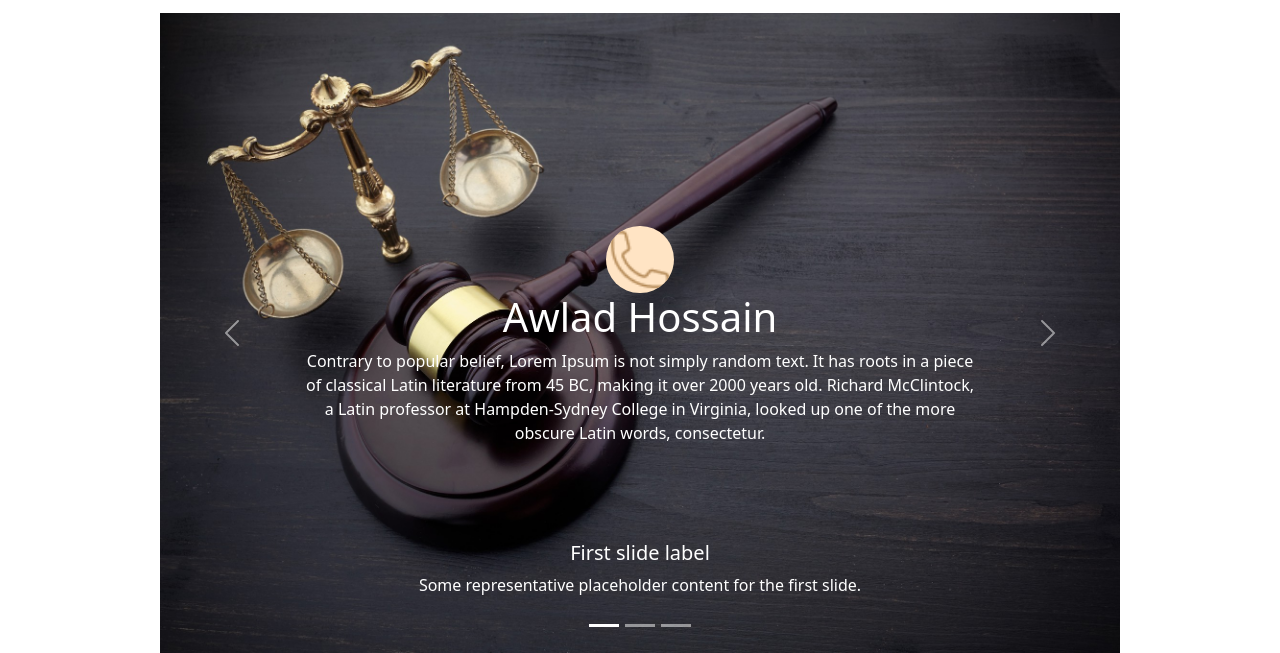
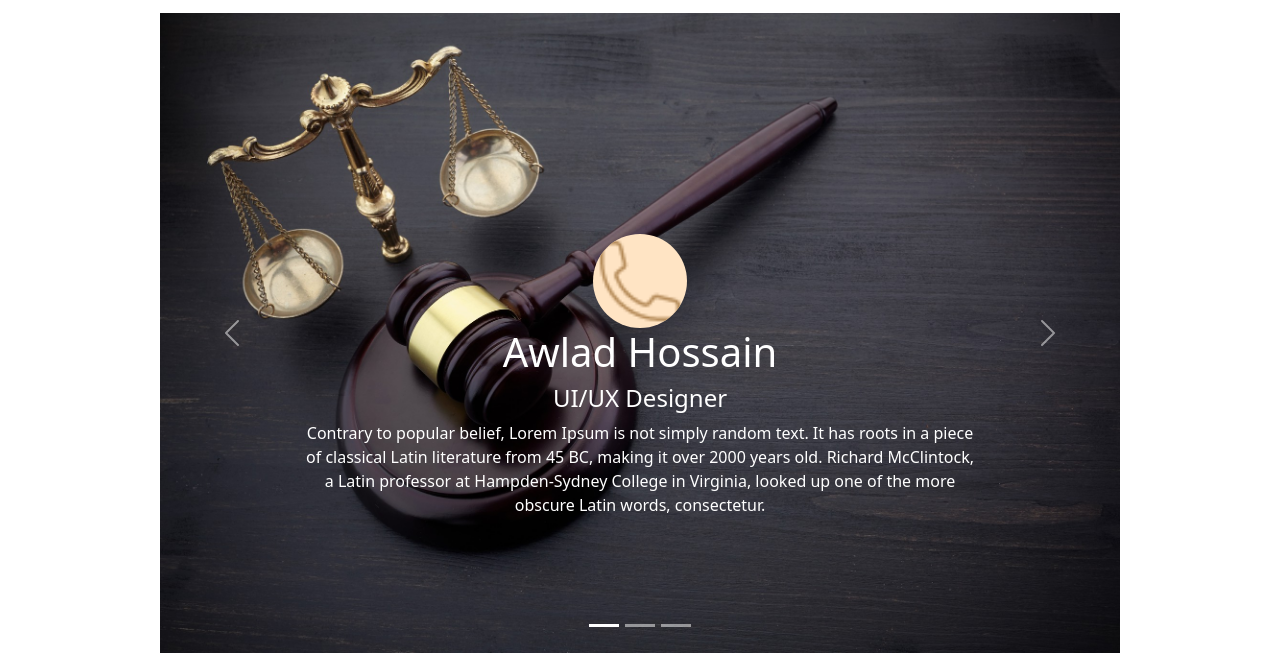
Before and after one commit to motlubor/lega, a plain HTML site: page index.html in a window 1280 px wide. Shown: the part 597-1250 px from the top of the page. Drawn offline with nearby package versions, Linux system fonts and the light colour scheme.

Commit message:
carousel item sucessflly fixed

```diff
--- a/index.html
+++ b/index.html
@@ -1,5 +1,6 @@
 <!doctype html>
 <html lang="en">
+
 <head>
   <meta charset="utf-8">
   <meta name="viewport" content="width=device-width, initial-scale=1">
@@ -8,18 +9,21 @@
   <link rel="stylesheet" href="styles/style.css">
 
   <!-- Bootstrap link -->
-    <link href="https://cdn.jsdelivr.net/npm/bootstrap@5.3.0-alpha1/dist/css/bootstrap.min.css" rel="stylesheet" integrity="sha384-GLhlTQ8iRABdZLl6O3oVMWSktQOp6b7In1Zl3/Jr59b6EGGoI1aFkw7cmDA6j6gD" crossorigin="anonymous">
+  <link href="https://cdn.jsdelivr.net/npm/bootstrap@5.3.0-alpha1/dist/css/bootstrap.min.css" rel="stylesheet"
+    integrity="sha384-GLhlTQ8iRABdZLl6O3oVMWSktQOp6b7In1Zl3/Jr59b6EGGoI1aFkw7cmDA6j6gD" crossorigin="anonymous">
 
   <!-- fontawesome kit -->
   <script src="https://kit.fontawesome.com/bd259666ae.js" crossorigin="anonymous"></script>
 </head>
+
 <body>
 
 
 
   <div class="legal-practice w-50 m-auto text-center">
     <h1>The Legal Practice Area</h1>
-<p>There are many variations of passages of Lorem Ipsum available, but the majority have suffered alteration in some form, by injected humour.</p>
+    <p>There are many variations of passages of Lorem Ipsum available, but the majority have suffered alteration in some
+      form, by injected humour.</p>
   </div>
   <br>
   <br>
@@ -33,7 +37,8 @@
       </div>
       <div class="card-body">
         <h5 class="card-title text-center">Card title</h5>
-            <p class="card-text text-center">This is a wider card with supporting text below as a natural lead-in to additional content. This content is a little bit longer.</p>
+        <p class="card-text text-center">This is a wider card with supporting text below as a natural lead-in to
+          additional content. This content is a little bit longer.</p>
       </div>
       <div class="">
         <p class="text-center"><i class="fa-solid fa-arrow-right"></i></p>
@@ -46,7 +51,8 @@
       </div>
       <div class="card-body">
         <h5 class="card-title text-center">Card title</h5>
-            <p class="card-text text-center">This is a wider card with supporting text below as a natural lead-in to additional content. This content is a little bit longer.</p>
+        <p class="card-text text-center">This is a wider card with supporting text below as a natural lead-in to
+          additional content. This content is a little bit longer.</p>
       </div>
       <div class="">
         <p class="text-center"><i class="fa-solid fa-arrow-right"></i></p>
@@ -60,7 +66,8 @@
       </div>
       <div class="card-body">
         <h5 class="card-title text-center">Card title</h5>
-            <p class="card-text text-center">This is a wider card with supporting text below as a natural lead-in to additional content. This content is a little bit longer.</p>
+        <p class="card-text text-center">This is a wider card with supporting text below as a natural lead-in to
+          additional content. This content is a little bit longer.</p>
       </div>
       <div class="">
         <p class="text-center"><i class="fa-solid fa-arrow-right"></i></p>
@@ -74,54 +81,76 @@
   <section>
     <div>
       <h1>What Our Client Say</h1>
-        <p>There are many variations of passages of Lorem Ipsum available, but the majority have suffered alteration in some form, by injected humour.</p>
+      <p>There are many variations of passages of Lorem Ipsum available, but the majority have suffered alteration in
+        some form, by injected humour.</p>
 
     </div>
     <!-- ===================================carousel=================================== -->
 
     <div id="carouselExampleCaptions" class="carousel slide w-75 m-auto carosel">
       <div class="carousel-indicators">
-      <button type="button" data-bs-target="#carouselExampleCaptions" data-bs-slide-to="0" class="active" aria-current="true" aria-label="Slide 1"></button>
-      <button type="button" data-bs-target="#carouselExampleCaptions" data-bs-slide-to="1" aria-label="Slide 2"></button>
-      <button type="button" data-bs-target="#carouselExampleCaptions" data-bs-slide-to="2" aria-label="Slide 3"></button>
+        <button type="button" data-bs-target="#carouselExampleCaptions" data-bs-slide-to="0" class="active"
+          aria-current="true" aria-label="Slide 1"></button>
+        <button type="button" data-bs-target="#carouselExampleCaptions" data-bs-slide-to="1"
+          aria-label="Slide 2"></button>
+        <button type="button" data-bs-target="#carouselExampleCaptions" data-bs-slide-to="2"
+          aria-label="Slide 3"></button>
       </div>
       <div class="carousel-inner">
         <div class="carousel-item active">
           <img src="images/slider-1.jpg" class="d-block w-100 m-auto" alt="...">
-
-
-
           <div class="carousel-caption d-none d-md-block">
             <div class="small-image">
               <img src="images/call.png" alt="">
               <h1>Awlad Hossain</h1>
-<p>Contrary to popular belief, Lorem Ipsum is not simply random text. It has roots in a piece of classical Latin literature from 45 BC, making it over 2000 years old. Richard McClintock, a Latin professor at Hampden-Sydney College in Virginia, looked up one of the more obscure Latin words, consectetur.</p>
+              <h4>UI/UX Designer</h4>
+              <p>Contrary to popular belief, Lorem Ipsum is not simply random text. It has roots in a piece of classical
+                Latin literature from 45 BC, making it over 2000 years old. Richard McClintock, a Latin professor at
+                Hampden-Sydney College in Virginia, looked up one of the more obscure Latin words, consectetur.</p>
 
             </div>
-          <h5>First slide label</h5>
-          <p>Some representative placeholder content for the first slide.</p>
+
           </div>
         </div>
-      <div class="carousel-item">
-        <img src="images/slider-2.jpg" class="d-block w-100 m-auto" alt="...">
+        <div class="carousel-item active">
+          <img src="images/slider-1.jpg" class="d-block w-100 m-auto" alt="...">
           <div class="carousel-caption d-none d-md-block">
-          <h5>Second slide label</h5>
-          <p>Some representative placeholder content for the second slide.</p>
+            <div class="small-image">
+              <img src="images/call.png" alt="">
+              <h1>Awlad Hossain</h1>
+              <h4>UI/UX Designer</h4>
+              <p>Contrary to popular belief, Lorem Ipsum is not simply random text. It has roots in a piece of classical
+                Latin literature from 45 BC, making it over 2000 years old. Richard McClintock, a Latin professor at
+                Hampden-Sydney College in Virginia, looked up one of the more obscure Latin words, consectetur.</p>
+
+            </div>
+
           </div>
         </div>
-      <div class="carousel-item">
-        <img src="images/slider-3.jpg" class="d-block w-100 m-auto" alt="...">
+        <div class="carousel-item active">
+          <img src="images/slider-1.jpg" class="d-block w-100 m-auto" alt="...">
           <div class="carousel-caption d-none d-md-block">
-          <h5>Third slide label</h5>
-          <p>Some representative placeholder content for the third slide.</p>
+            <div class="small-image">
+              <img src="images/call.png" alt="">
+              <h1>Awlad Hossain</h1>
+              <h4>UI/UX Designer</h4>
+              <p>Contrary to popular belief, Lorem Ipsum is not simply random text. It has roots in a piece of classical
+                Latin literature from 45 BC, making it over 2000 years old. Richard McClintock, a Latin professor at
+                Hampden-Sydney College in Virginia, looked up one of the more obscure Latin words, consectetur.</p>
+
+            </div>
+
           </div>
         </div>
+
       </div>
-    <button class="carousel-control-prev" type="button" data-bs-target="#carouselExampleCaptions" data-bs-slide="prev">
+      <button class="carousel-control-prev" type="button" data-bs-target="#carouselExampleCaptions"
+        data-bs-slide="prev">
         <span class="carousel-control-prev-icon" aria-hidden="true"></span>
         <span class="visually-hidden">Previous</span>
       </button>
-    <button class="carousel-control-next" type="button" data-bs-target="#carouselExampleCaptions" data-bs-slide="next">
+      <button class="carousel-control-next" type="button" data-bs-target="#carouselExampleCaptions"
+        data-bs-slide="next">
         <span class="carousel-control-next-icon" aria-hidden="true"></span>
         <span class="visually-hidden">Next</span>
       </button>
@@ -132,6 +161,9 @@
   </section>
 
 
-    <script src="https://cdn.jsdelivr.net/npm/bootstrap@5.3.0-alpha1/dist/js/bootstrap.bundle.min.js" integrity="sha384-w76AqPfDkMBDXo30jS1Sgez6pr3x5MlQ1ZAGC+nuZB+EYdgRZgiwxhTBTkF7CXvN" crossorigin="anonymous"></script>
+  <script src="https://cdn.jsdelivr.net/npm/bootstrap@5.3.0-alpha1/dist/js/bootstrap.bundle.min.js"
+    integrity="sha384-w76AqPfDkMBDXo30jS1Sgez6pr3x5MlQ1ZAGC+nuZB+EYdgRZgiwxhTBTkF7CXvN"
+    crossorigin="anonymous"></script>
 </body>
+
 </html>
--- a/styles/style.css
+++ b/styles/style.css
@@ -31,7 +31,7 @@ top: -5em;
 }
 
 .small-image img{
-    width: 10%;
+    width: 14%;
     background-color: bisque;
     border-radius: 50%;
     text-align: center;
```
Lines whose indentation alone changed are shown as unchanged.
